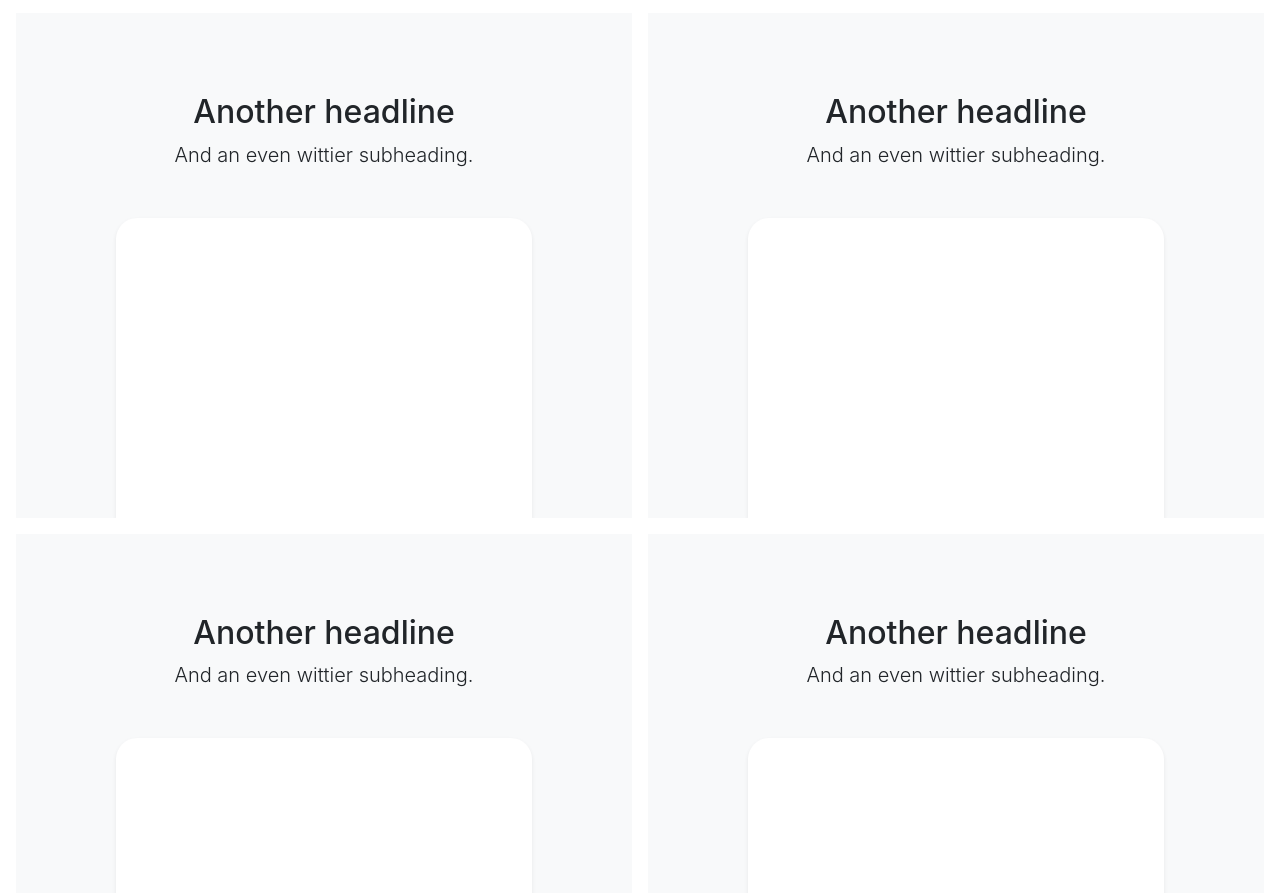
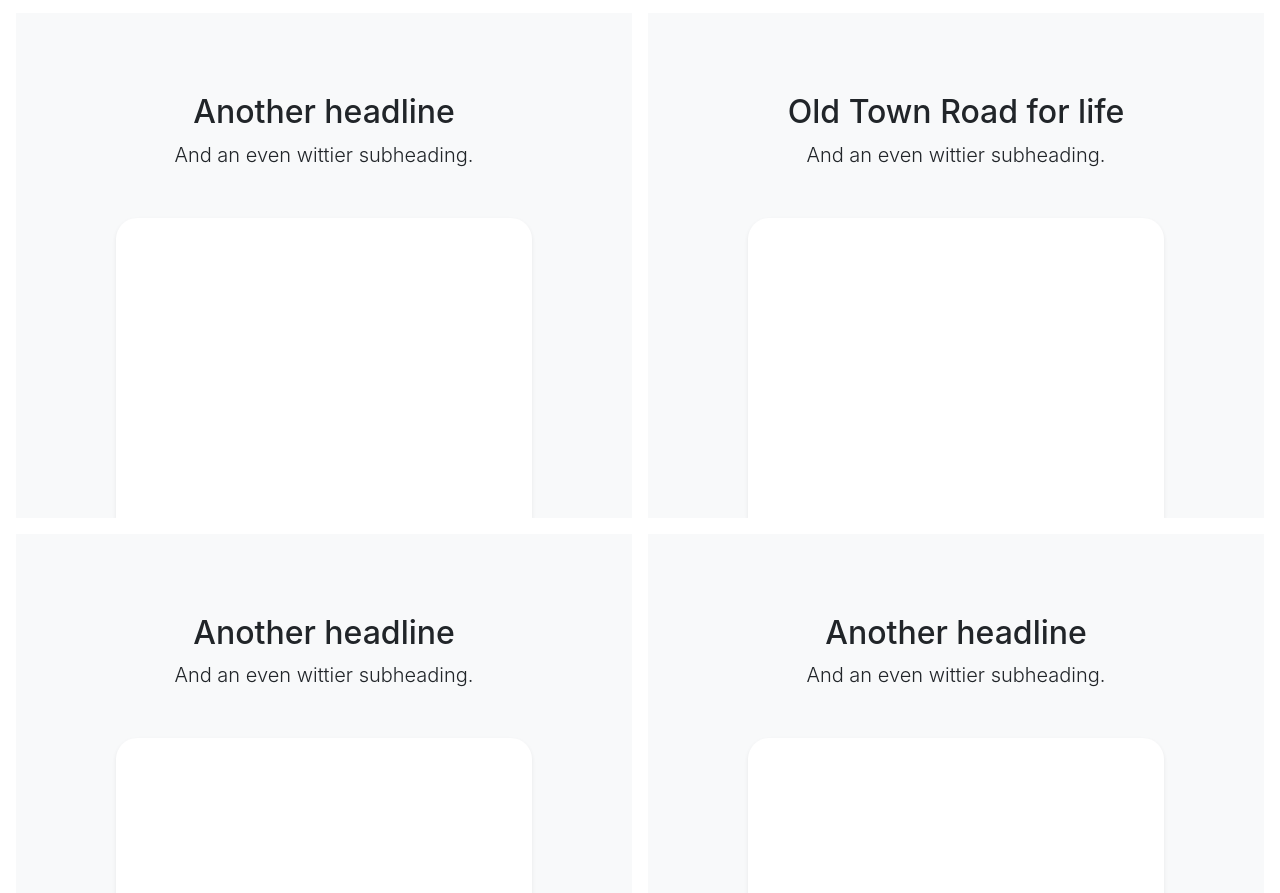
Before and after one commit to stem-teachers-demo/website, a plain HTML site: page source/index.html in a window 1280 px wide. Shown: the part 1712-2605 px from the top of the page. Drawn offline with nearby package versions, Linux system fonts and the light colour scheme.

Commit message:
Update index.html

```diff
--- a/source/index.html
+++ b/source/index.html
@@ -103,7 +103,7 @@
   </div>
   <div class="bg-light mr-md-3 pt-3 px-3 pt-md-5 px-md-5 text-center overflow-hidden">
     <div class="my-3 py-3">
-      <h2 class="display-5">Another headline</h2>
+      <h2 class="display-5">Old Town Road for life</h2>
       <p class="lead">And an even wittier subheading.</p>
     </div>
     <div class="bg-white shadow-sm mx-auto" style="width: 80%; height: 300px; border-radius: 21px 21px 0 0;"></div>
```
